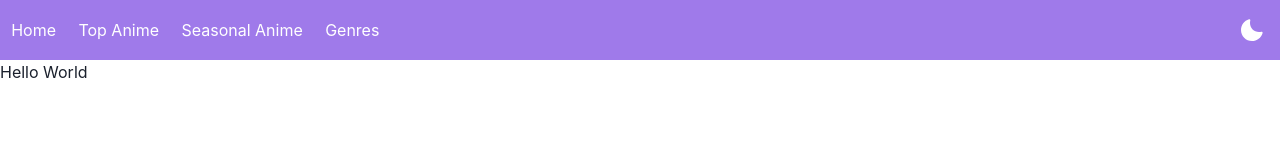
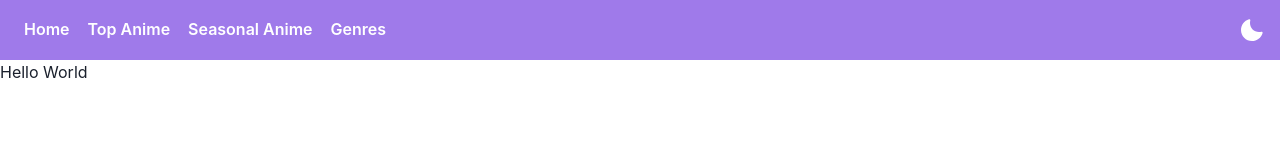
Before and after one commit to Rhyyn/anime-list, a React (Vite) app: page / in a window 1280 px wide. Shown: the top 160 px of the page. Built offline with nearby package versions, Linux system fonts and the light colour scheme.

Commit message:
Feat: Added NavBar Buttons

```diff
--- a/src/Components/NavBar.tsx
+++ b/src/Components/NavBar.tsx
@@ -1,21 +1,28 @@
 import React, { useState } from "react";
-import { Flex, useColorModeValue, Text } from '@chakra-ui/react'
+import { Flex, useColorModeValue, Text, Button, ButtonGroup } from '@chakra-ui/react'
 import { HamburgerIcon } from "@chakra-ui/icons";
-import { useMediaQuery } from '@chakra-ui/react'
+import { useMediaQuery, Link } from '@chakra-ui/react'
+import { Link as ReachLink } from "react-router-dom";
+
 
 const NavBar = () => {
 
-    const [navBarShrink] = useMediaQuery('(max-width: 480px)')
+    const [navBarShrink] = useMediaQuery('(max-width: 440px)')
+    const buttonBg = useColorModeValue('gray.600', 'purple.700')
+    const buttonBgHover = useColorModeValue('purple.500', 'blue.700')
+    const color = useColorModeValue('white', 'white')
 
 
     return (
         <div className="NavBarMainDiv">
             {navBarShrink ? <HamburgerIcon className="navBarHamburger" boxSize={6} marginLeft="1rem"></HamburgerIcon> : null}
-            {navBarShrink ? null : <Flex className="navBarContainer">
-                <h4 className="navBarItem">Home</h4>
-                <h4 className="navBarItem">Top Anime</h4>
-                <h4 className="navBarItem">Seasonal Anime</h4>
-                <h4 className="navBarItem">Genres</h4>
+            {navBarShrink ? null : <Flex className="navBarContainer" marginLeft="1rem">
+                <ButtonGroup spacing="0.5" alignItems="center" >
+                    <Button padding="0.5rem" fontSize="1rem" bg="none" color={color} _hover={{ bg: buttonBgHover}}><Link as={ReachLink} to="/">Home</Link></Button>
+                    <Button padding="0.5rem" fontSize="1rem" bg="none" color={color} _hover={{ bg: buttonBgHover}}><Link as={ReachLink} to="/top">Top Anime</Link></Button>
+                    <Button padding="0.5rem" fontSize="1rem" bg="none" color={color} _hover={{ bg: buttonBgHover}}><Link as={ReachLink} to="/seasonal">Seasonal Anime</Link></Button>
+                    <Button padding="0.5rem" fontSize="1rem" bg="none" color={color} _hover={{ bg: buttonBgHover}}><Link as={ReachLink} to="/genres">Genres</Link></Button>
+                </ButtonGroup>
             </Flex>}
 
         </div>
```
